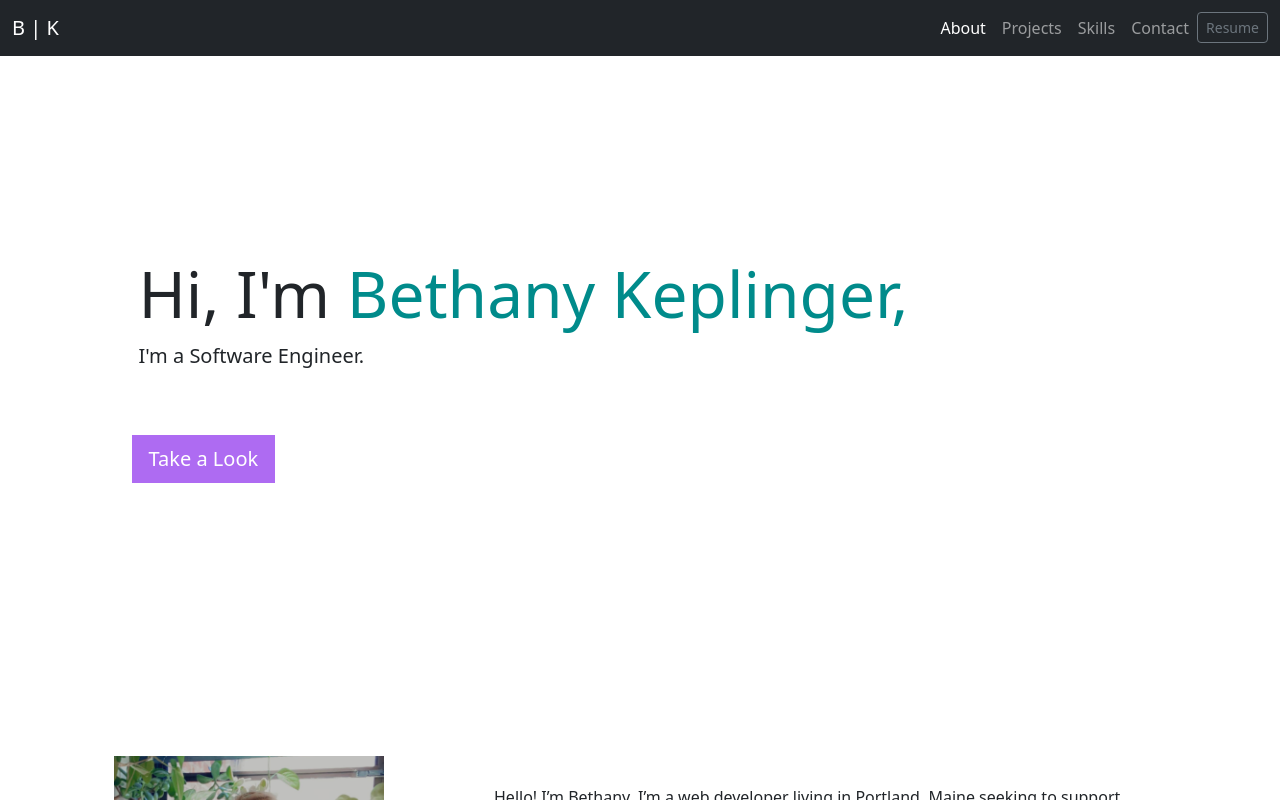
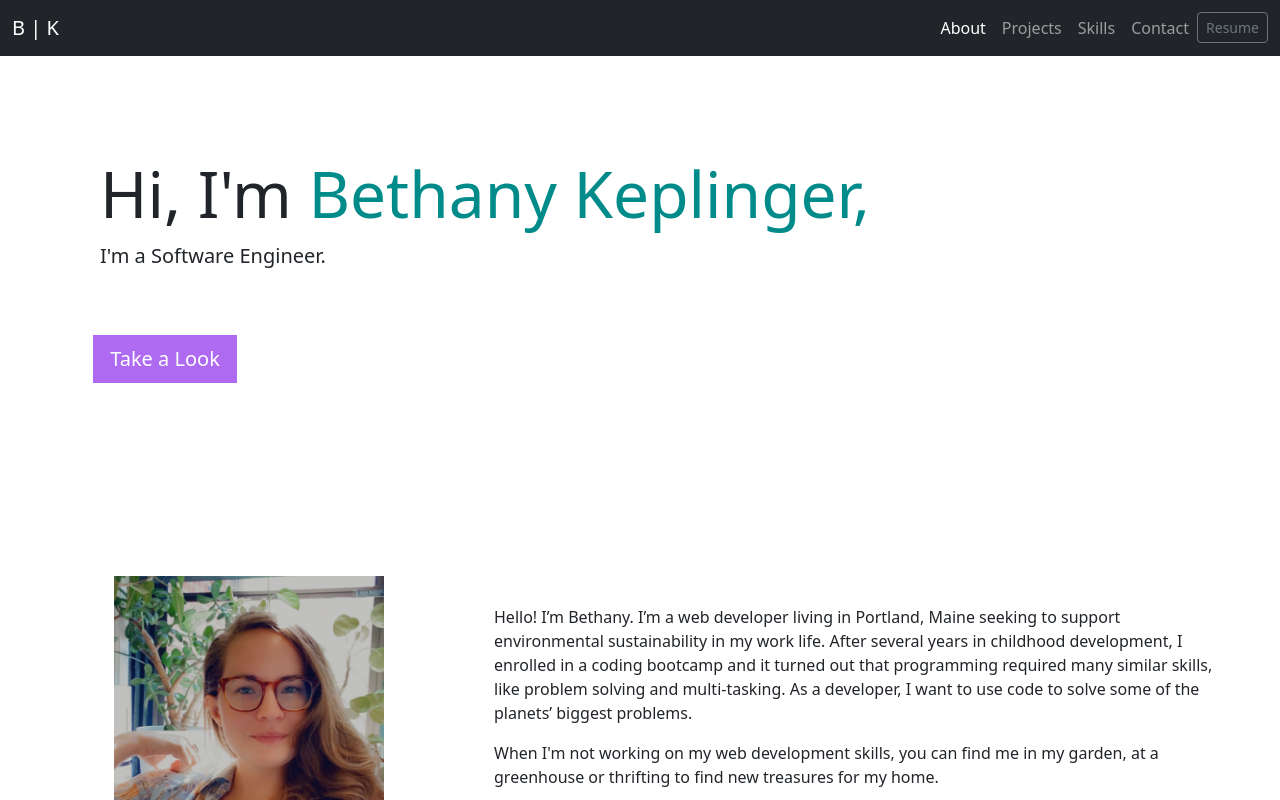
Before and after one commit to BethanyKeplinger/portfolio, a React (Create React App) app: page / in a window 1280 px wide. Shown: the top 800 px of the page. Built offline with nearby package versions, Linux system fonts and the light colour scheme.

Commit message:
Update home.css
Change margins

```diff
--- a/src/css/home.css
+++ b/src/css/home.css
@@ -1,5 +1,5 @@
 #home {
-	margin: 200px 0 100px 3%;
+	margin: 100px 0 0 0;
 	font-weight: 700;
 	min-height: 400px;
 }
```
